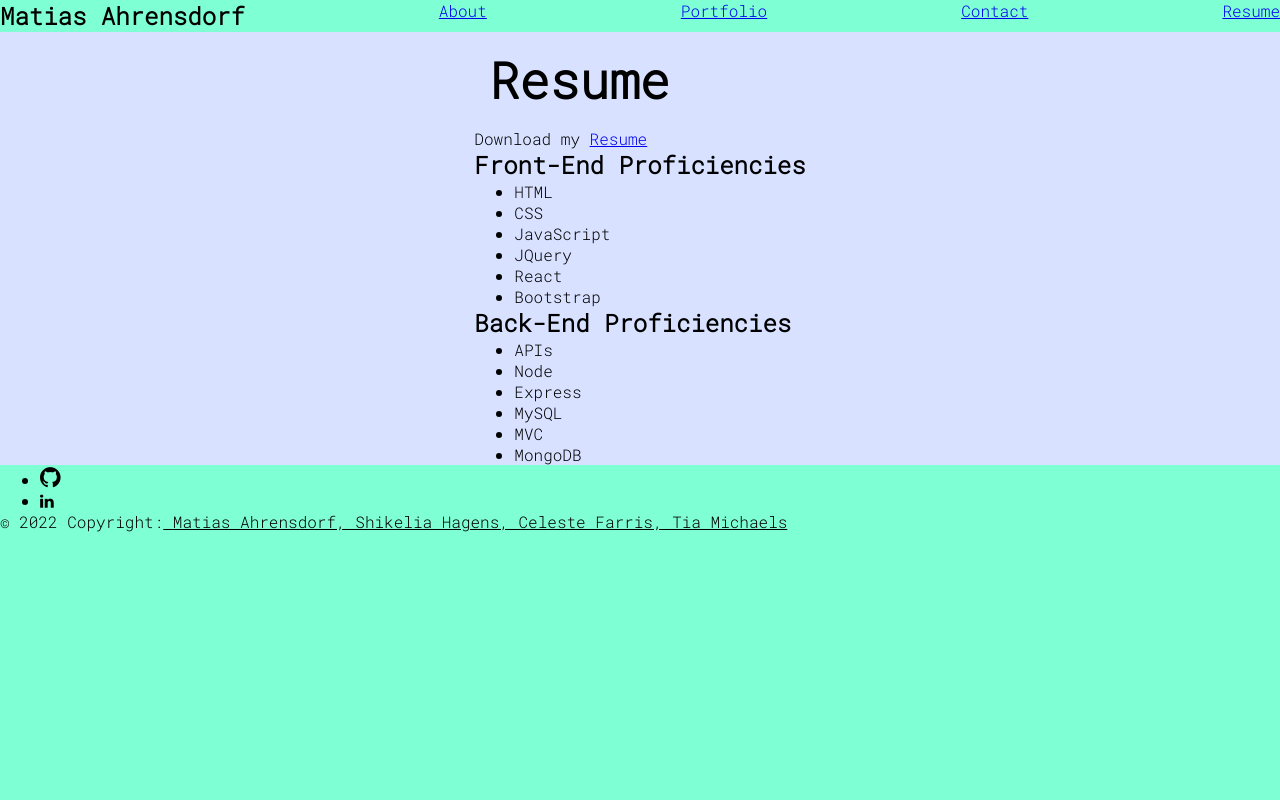
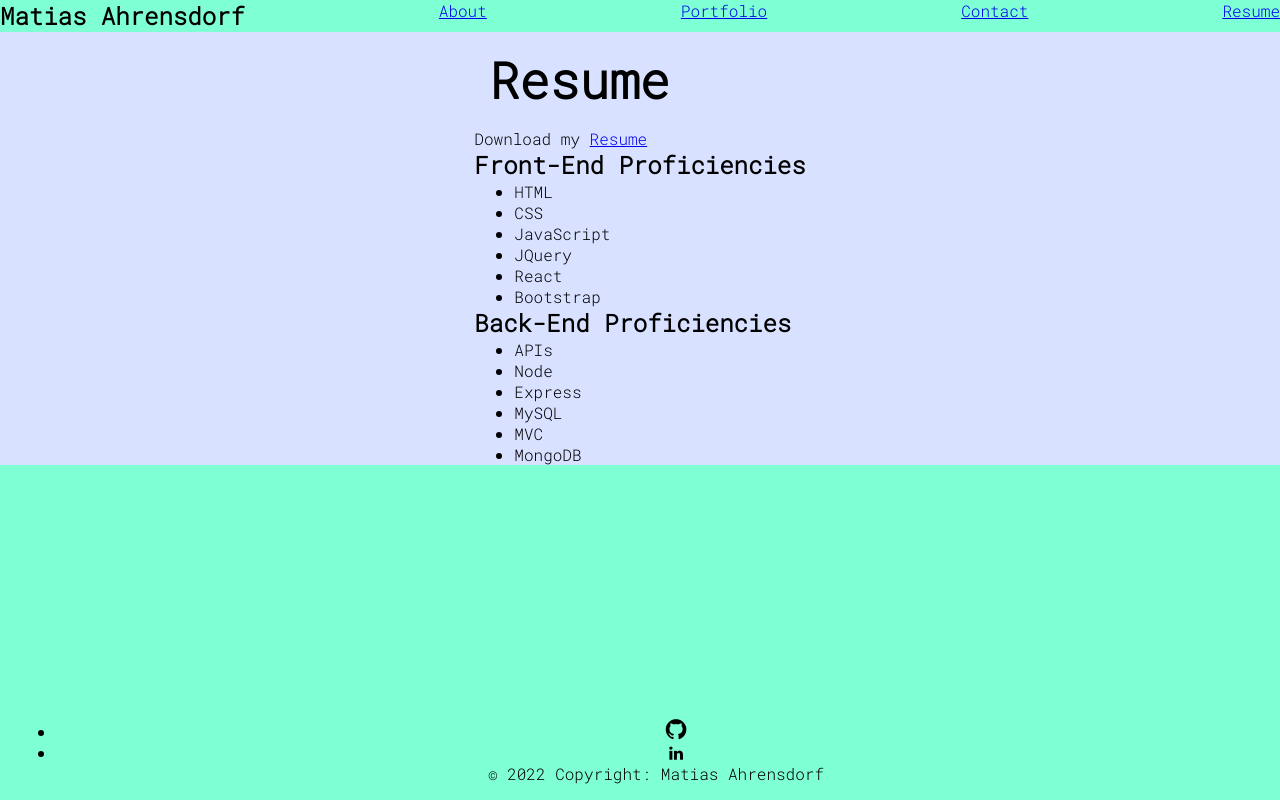
Before and after one commit to Titoxox97/React-Portfolio, a React (Create React App) app: page /resume in a window 1280 px wide. Built offline with nearby package versions, Linux system fonts and the light colour scheme.

Commit message:
footer touch ups

```diff
--- a/src/component/Footer.js
+++ b/src/component/Footer.js
@@ -1,10 +1,17 @@
 import React from "react";
 
+// Footer Layout
+
 function Footer() {
+
+
+  // Footer Contents
+
   return (
+
     <footer
-      className="page-footer fixed-bottom font-small"
-      style={{ backgroundColor: "#7FFFD4" }}
+      className="page-footer"
+      // style={{ backgroundColor: "#7FFFD4" }}
     >
       <div className="container">
         <ul className="list-unstyled list-inline text-center">
@@ -39,11 +46,10 @@ function Footer() {
       <div className="footer-copyright text-center">
         © 2022 Copyright:
         <a
-          href="https://github.com/Shagens/BLIND-DATE/tree/src"
           style={{ color: "black" }}
         >
           {" "}
-          Matias Ahrensdorf, Shikelia Hagens, Celeste Farris, Tia Michaels
+          Matias Ahrensdorf
         </a>
       </div>
     </footer>
--- a/src/component/pages/About.js
+++ b/src/component/pages/About.js
@@ -1,5 +1,7 @@
 import React from "react";
 import headShot from "../../assets/headShot.jpeg";
+
+// Page Layout
 
 function About() {
   const aboutPage = {
@@ -29,6 +31,8 @@ function About() {
     marginTop: "20px",
   };
 
+  // Page Contents
+
   return (
     <section style={aboutPage}>
       <h1 style={h1}>About Me</h1>
--- a/src/component/pages/Porfolio.js
+++ b/src/component/pages/Porfolio.js
@@ -10,7 +10,7 @@ const projectsCard = [
     descriptionImage: "Budget Tracker",
     projectName: "SaveYoMoney",
     projectDescription:
-      "Application that allows people to tracke their spending and earnings.",
+      "Application that allows people to track their spending and earnings.",
     githubLink: "https://github.com/Titoxox97/SaveYoMoney-19",
     backgroundColor: "#e7eaf6",
     id: 1,
--- a/src/index.css
+++ b/src/index.css
@@ -9,6 +9,17 @@ body {
 }
 
 
+.page-footer{
+  margin-top: 1rem;
+  padding: 1rem;
+  background-color: aquamarine;
+  position: fixed;
+  bottom: 0;
+  left: 0;
+  width: 100%;
+  text-align: center;
+}
+
 code {
   font-family: source-code-pro, Menlo, Monaco, Consolas, 'Courier New',
     monospace;
```
